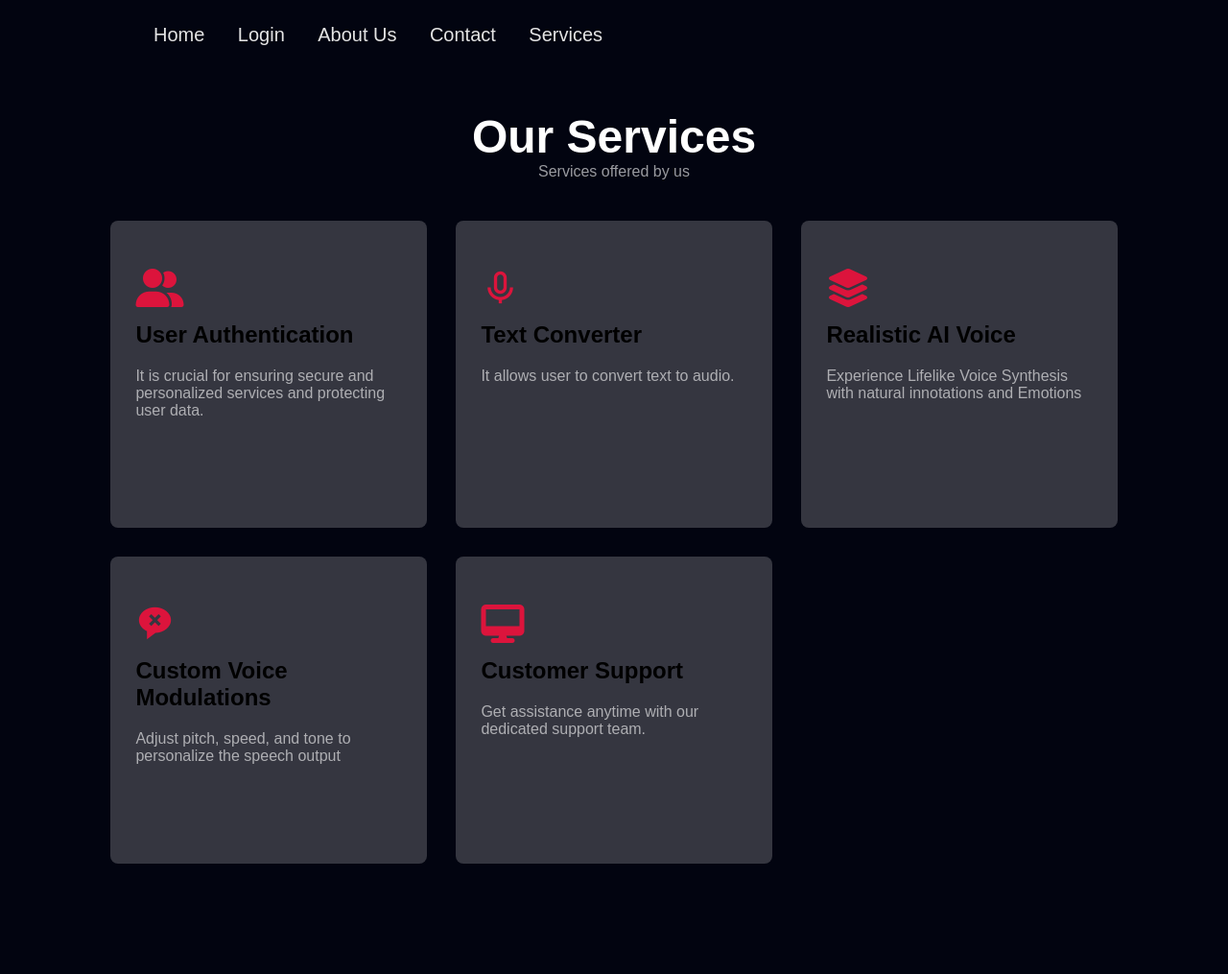
After one commit to amina782/Vocatext, a Flask app: page /services in a window 1280 px wide. The commit adds this page. Shown: the whole page at 96% size. Run offline with Flask 3, Linux system fonts and the light colour scheme.

Commit message:
added services page

```diff
--- a/app.py
+++ b/app.py
@@ -20,5 +20,9 @@ def login():
 def contact():
     return render_template("contact.html")
 
+@app.route("/services")
+def services():
+    return render_template("services.html")
+
 if __name__ == "__main__":
    app.run(debug=True)
--- /dev/null
+++ b/static/css/services.css
@@ -0,0 +1,102 @@
+*{
+    margin: 0;
+    padding: 0;
+    box-sizing: border-box;
+    font-family: "poppins",sans-serif;
+}
+body {
+    background: #020410;
+}
+.header {
+    position: fixed;
+    top: 0;
+    left: 0;
+    width: 100%;
+    padding: 25px 12.5%;
+    background: transparent;
+    display: flex;
+    justify-content: space-between;
+    align-items: center;
+    z-index: 100;
+}
+.navbar a {
+    position: relative;
+    font-size: 20px;
+    color: #e4e4e4;
+    text-decoration: none;
+    font-weight: 500;
+    margin-right: 30px;
+}
+.navbar a::after {
+    content: '';
+    position: absolute;
+    left: 0;
+    bottom: -6px;
+    width: 100%;
+    height: 2px;
+    background: #00ffee;
+    border-radius: 5px;
+    transform: translateY(10px);
+    opacity: 0;
+    transition: .5s;
+}
+.navbar a:hover::after {
+    transform: translateY(0);
+    opacity: 1;
+}
+.navbar a:hover {
+    color: #00ffee;
+}
+.container{
+    min-height: 100vh;
+    width: 100%;
+}
+.service-wrapper{
+    padding: 9% 8%;
+
+}
+.service{
+    display: flex;
+    flex-direction: column;
+    align-items: center;
+}
+h1{
+    color: #fff;
+    font-size: 3rem;
+}
+p{
+    color: rgba(255, 255, 255, 0.6);width: 60%;
+    text-align: center;
+}
+.cards{
+    display: grid;
+    grid-template-columns: repeat(3,1fr);
+    gap: 30px;
+    margin-top: 42px;
+}
+.card{
+    width: 330px;
+    height: 320px;
+    background-color: rgba(255, 255, 255, 0.2);
+    padding: 3% 8%;
+    border-radius: 8px;
+    transition: 0.6s;
+}
+.card i{
+    color: crimson;
+    margin-top: 40px;
+    margin-bottom: 15px;
+    font-size: 2.5rem;
+}
+.card p{
+    text-align: left;
+    width: 100%;
+    margin: 20px 0;
+}
+.card:hover{
+    background: linear-gradient(90deg, #d40442, #00ffee);
+    transform: translateY(-8px);
+}
+.card:hover i{
+    color: #fff;
+}
--- a/templates/contact.html
+++ b/templates/contact.html
@@ -3,7 +3,7 @@
 <head>
     <meta charset="UTF-8">
     <meta name="viewport" content="width=device-width, initial-scale=1.0">
-    <title>Document</title>
+    <title>Contact page</title>
     <link rel="stylesheet" href="/static/css/contact.css">
     <link href='https://unpkg.com/boxicons@2.1.4/css/boxicons.min.css' rel='stylesheet'>
 </head>
@@ -13,9 +13,9 @@
         <nav class="navbar">
             <a href="/home">Home</a>
             <a href="/login">Login</a>
-            <a href="/about">About</a>
+            <a href="/about">About Us</a>
+            <a href="/contact">Contact</a>
             <a href="/services">Services</a>
-            <a href="/contact">Contact</a>
         </nav>
     </header>
     <section class="contact">
--- a/templates/home.html
+++ b/templates/home.html
@@ -3,7 +3,7 @@
 <head>
     <meta charset="UTF-8">
     <meta name="viewport" content="width=device-width, initial-scale=1.0">
-    <title>Document</title>
+    <title>Home Page</title>
     <link rel="stylesheet" type="text/css" href="/static/css/home.css">
     <link href='https://unpkg.com/boxicons@2.1.4/css/boxicons.min.css' rel='stylesheet'>
 </head>
@@ -17,9 +17,9 @@
         <nav class="navbar">
             <a href="/home">Home</a>
             <a href="/login">Login</a>
-            <a href="#">About us</a>
+            <a href="/about">About us</a>
             <a href="/contact">Contact</a>
-            <a href="#">Services</a>
+            <a href="/services">Services</a>
         </nav>
     </header>
     <section class="home" id="home">
--- a/templates/login.html
+++ b/templates/login.html
@@ -3,7 +3,7 @@
 <head>
     <meta charset="UTF-8">
     <meta name="viewport" content="width=device-width, initial-scale=1.0">
-    <title>Document</title>
+    <title>Login Page</title>
     <link rel="stylesheet" href="/static/css/login.css">
     <link href='https://unpkg.com/boxicons@2.1.4/css/boxicons.min.css' rel='stylesheet'>
 </head>
@@ -13,9 +13,9 @@
         <nav class="navbar">
             <a href="/home">Home</a>
             <a href="/login">login</a>
-            <a href="#">about us</a>
+            <a href="/about">about us</a>
             <a href="/contact">Contact</a>
-            <a href="#">services</a>
+            <a href="/services">services</a>
         </nav>
     </header>
     <div class="container">
--- /dev/null
+++ b/templates/services.html
@@ -0,0 +1,59 @@
+<!DOCTYPE html>
+<html lang="en">
+<head>
+    <meta charset="UTF-8" />
+    <meta name="viewport" content="width=device-width, initial-scale=1.0" />
+    <title>Services Page</title>
+    <link rel="stylesheet" href="/static/css/services.css" />
+    <link href="https://unpkg.com/boxicons@2.1.4/css/boxicons.min.css" rel="stylesheet" />
+    <link rel="stylesheet" href="https://cdnjs.cloudflare.com/ajax/libs/font-awesome/6.5.2/css/all.min.css">
+</head>
+<body>
+    <header class="header">
+        <nav class="navbar">
+            <a href="/home">Home</a>
+            <a href="/login">Login</a>
+            <a href="/about">About Us</a>
+            <a href="/contact">Contact</a>
+            <a href="/services">Services</a>
+        </nav>
+    </header>
+    <div class="container">
+        <div class="service-wrapper">
+            <div class="service">
+                <h1>Our Services</h1>
+                <p>Services offered by us</p>
+                    <div class="cards">
+                        <div class="card">
+                            <i class="fa-solid fa-user-group"></i>
+                            <h2>User Authentication</h2>
+                            <p>It is crucial for ensuring secure and personalized services
+                                and protecting user data.</p>
+                        </div>
+                        <div class="card">
+                            <i class='bx bx-microphone'></i>
+                            <h2>Text Converter</h2>
+                            <p>It allows user to convert text to audio.</p>
+                        </div>
+                        <div class="card">
+                            <i class="fa-solid fa-layer-group"></i>
+                            <h2>Realistic AI Voice</h2>
+                            <p>Experience Lifelike Voice Synthesis with natural innotations and Emotions</p>
+                        </div>
+                        <div class="card">
+                            <i class='bx bxs-message-rounded-x'></i>
+                            <h2>Custom Voice Modulations</h2>
+                            <p>Adjust pitch, speed, and tone to personalize the speech output</p>
+                        </div>
+                        <div class="card">
+                            <i class="fa-solid fa-desktop"></i>
+                            <h2>Customer Support</h2>
+                            <p>Get assistance anytime with our dedicated support team.</p>
+                        </div>
+                    </div>
+                </div>
+            </div>
+        </div>
+    </div>
+</body>
+</html>
```
Also changed, not shown: static/css/contact.css (+0 -65 lines), static/css/style.css (+0 -14 lines).
